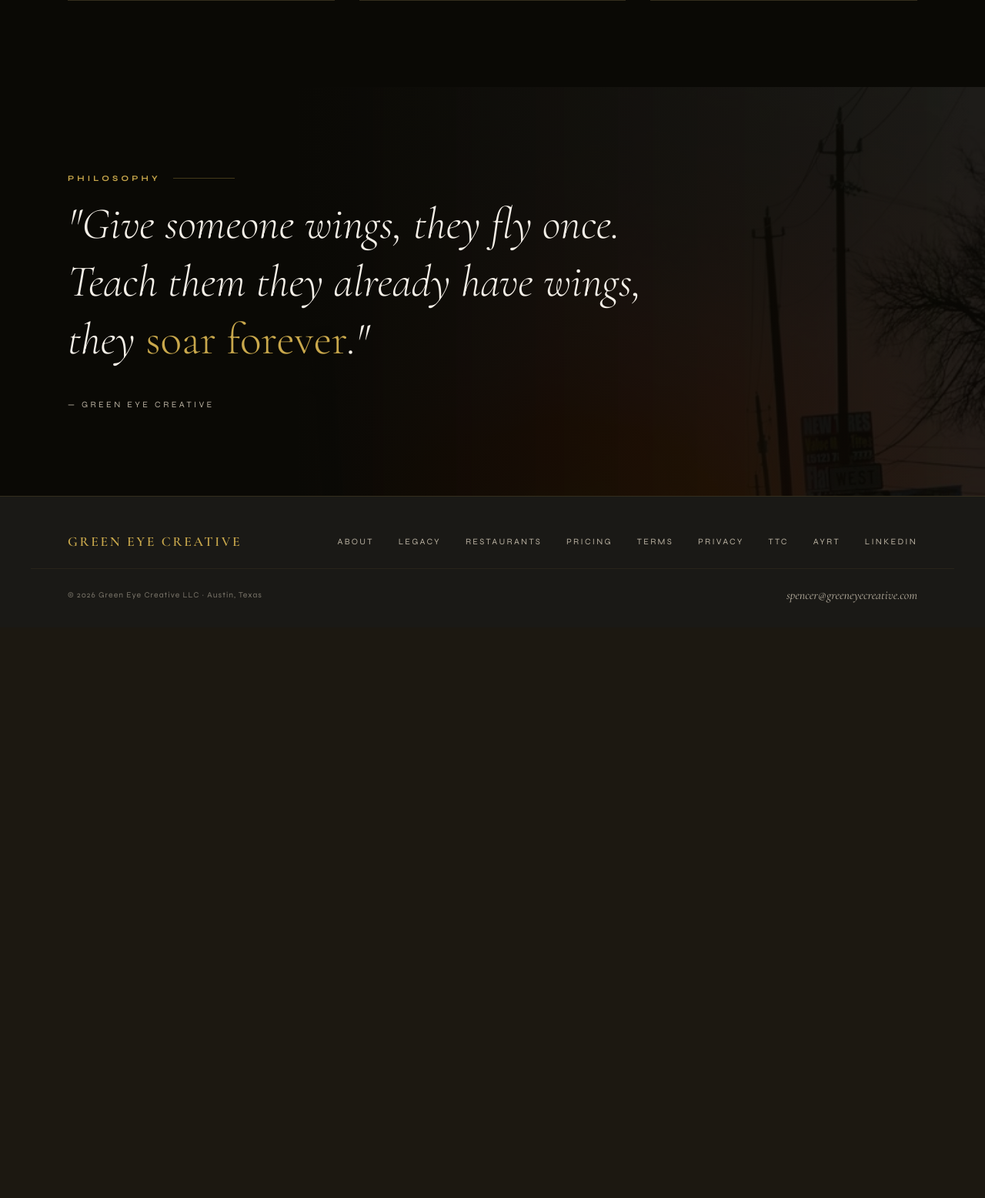
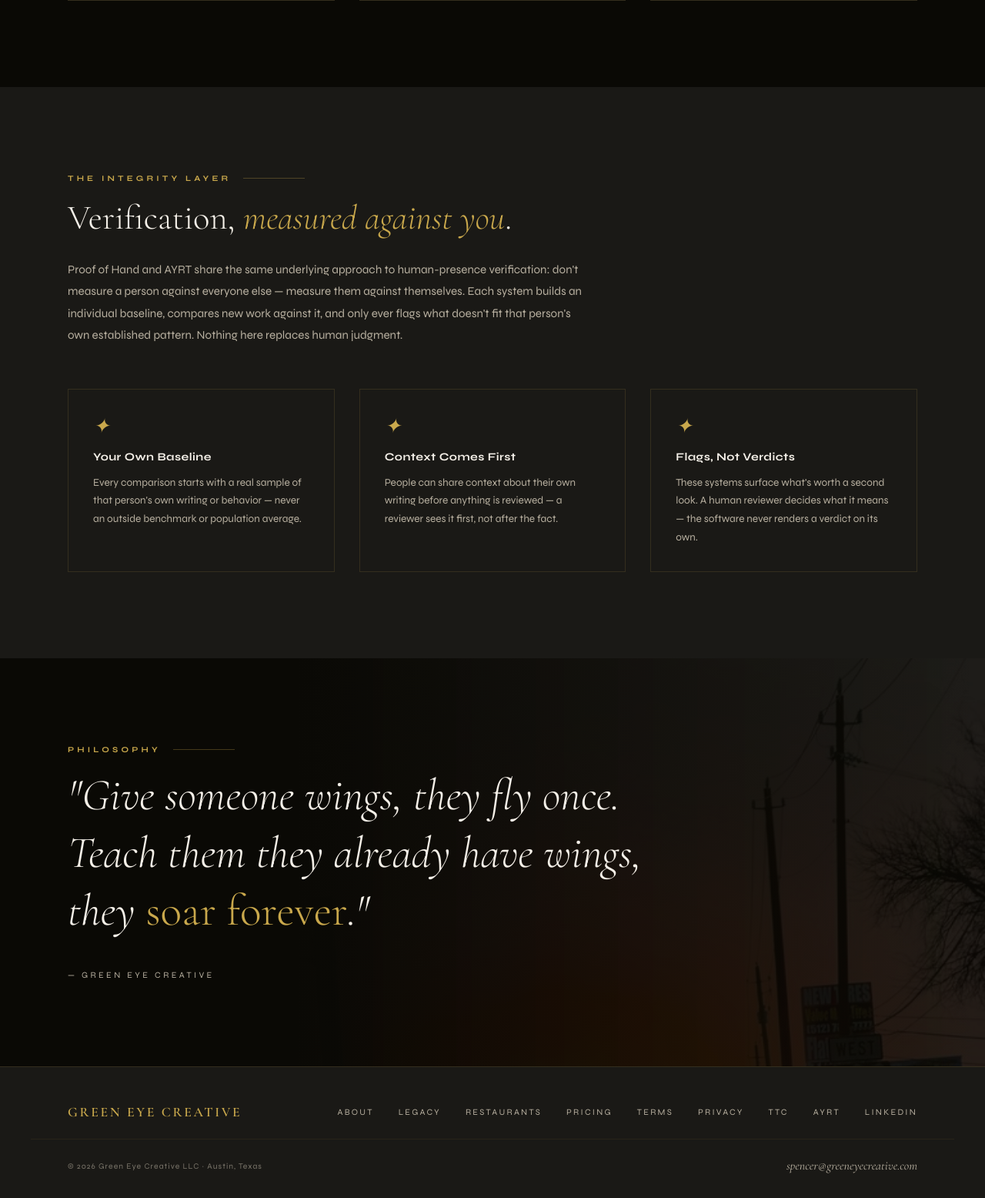
Before and after one commit to lighnthedark/green-eye-creative, a Flask app: page / in a window 1280 px wide. Shown: the part 3884-5440 px from the top of the page at 77% size. Before the commit the page ends 4667 px from the top, so only its background shows below. Run offline with Flask 3, Linux system fonts and the light colour scheme.

Commit message:
Add Integrity Layer section explaining verification philosophy
Concept-level explanation of the human-presence verification approach behind Proof of Hand and AYRT (individual baseline, disclosed context, flags reviewed by a human). No detection thresholds or mechanics are published.

```diff
--- a/templates/index.html
+++ b/templates/index.html
@@ -557,6 +557,73 @@
       margin-top: 0.7rem;
     }
 
+    /* ─── INTEGRITY ─── */
+    .integrity {
+      background: var(--dark-2);
+    }
+
+    .integrity-lead {
+      font-family: 'Cormorant Garamond', serif;
+      font-size: clamp(1.8rem, 3.5vw, 2.8rem);
+      font-weight: 300;
+      line-height: 1.3;
+      color: var(--cream);
+      max-width: 760px;
+      margin-bottom: 1.5rem;
+    }
+
+    .integrity-lead em {
+      font-style: italic;
+      color: var(--gold);
+    }
+
+    .integrity-body {
+      font-size: 0.95rem;
+      line-height: 1.85;
+      color: var(--cream-muted);
+      max-width: 680px;
+      margin-bottom: 3.5rem;
+    }
+
+    .principle-grid {
+      display: grid;
+      grid-template-columns: repeat(3, 1fr);
+      gap: 2rem;
+    }
+
+    .principle-card {
+      border: 1px solid rgba(201, 168, 76, 0.15);
+      padding: 2rem;
+      transition: border-color 0.3s;
+    }
+
+    .principle-card:hover {
+      border-color: rgba(201, 168, 76, 0.4);
+    }
+
+    .principle-mark {
+      font-family: 'Cormorant Garamond', serif;
+      font-style: italic;
+      font-size: 1.6rem;
+      color: var(--gold);
+      margin-bottom: 1rem;
+    }
+
+    .principle-title {
+      font-family: 'Syne', sans-serif;
+      font-size: 0.9rem;
+      font-weight: 700;
+      letter-spacing: 0.03em;
+      color: var(--cream);
+      margin-bottom: 0.8rem;
+    }
+
+    .principle-desc {
+      font-size: 0.85rem;
+      line-height: 1.75;
+      color: var(--cream-muted);
+    }
+
     /* ─── PHILOSOPHY ─── */
     .philosophy {
       position: relative;
@@ -727,6 +794,10 @@
       }
 
       .projects-grid {
+        grid-template-columns: 1fr;
+      }
+
+      .principle-grid {
         grid-template-columns: 1fr;
       }
 
@@ -934,6 +1005,37 @@
       </div>
     </div>
   </section>
+  <!-- INTEGRITY -->
+  <section class="integrity">
+    <div class="section-inner">
+      <p class="section-label reveal">The Integrity Layer</p>
+      <h2 class="integrity-lead reveal">Verification, <em>measured against you</em>.</h2>
+      <p class="integrity-body reveal">Proof of Hand and AYRT share the same underlying approach to human-presence
+        verification: don't measure a person against everyone else — measure them against themselves. Each system
+        builds an individual baseline, compares new work against it, and only ever flags what doesn't fit that
+        person's own established pattern. Nothing here replaces human judgment.</p>
+      <div class="principle-grid">
+        <div class="principle-card reveal">
+          <p class="principle-mark">&#10022;</p>
+          <p class="principle-title">Your Own Baseline</p>
+          <p class="principle-desc">Every comparison starts with a real sample of that person's own writing or
+            behavior — never an outside benchmark or population average.</p>
+        </div>
+        <div class="principle-card reveal">
+          <p class="principle-mark">&#10022;</p>
+          <p class="principle-title">Context Comes First</p>
+          <p class="principle-desc">People can share context about their own writing before anything is reviewed —
+            a reviewer sees it first, not after the fact.</p>
+        </div>
+        <div class="principle-card reveal">
+          <p class="principle-mark">&#10022;</p>
+          <p class="principle-title">Flags, Not Verdicts</p>
+          <p class="principle-desc">These systems surface what's worth a second look. A human reviewer decides what
+            it means — the software never renders a verdict on its own.</p>
+        </div>
+      </div>
+    </div>
+  </section>
   <!-- PHILOSOPHY -->
   <section class="philosophy">
     <div class="phil-bg"></div>
```
